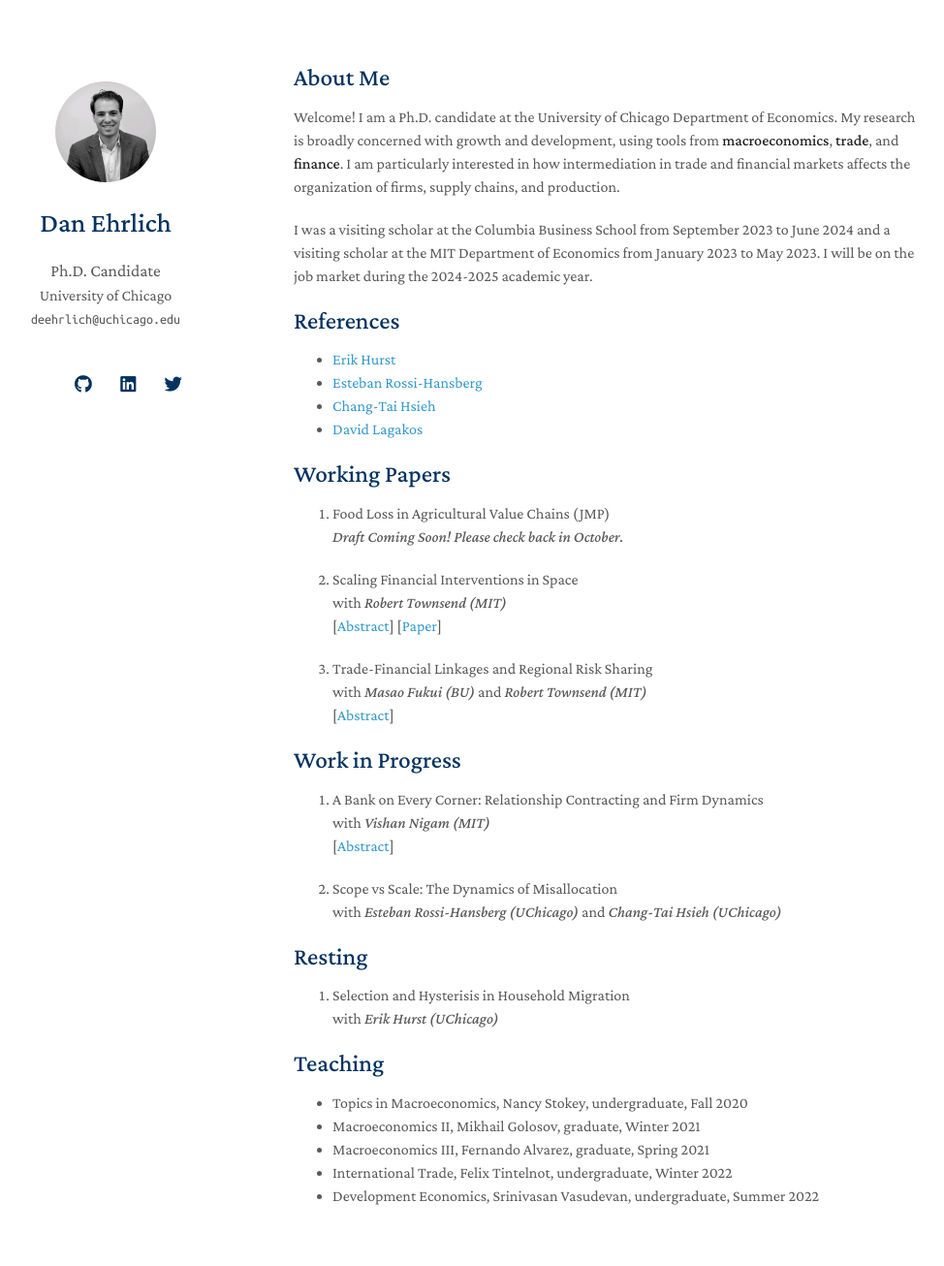
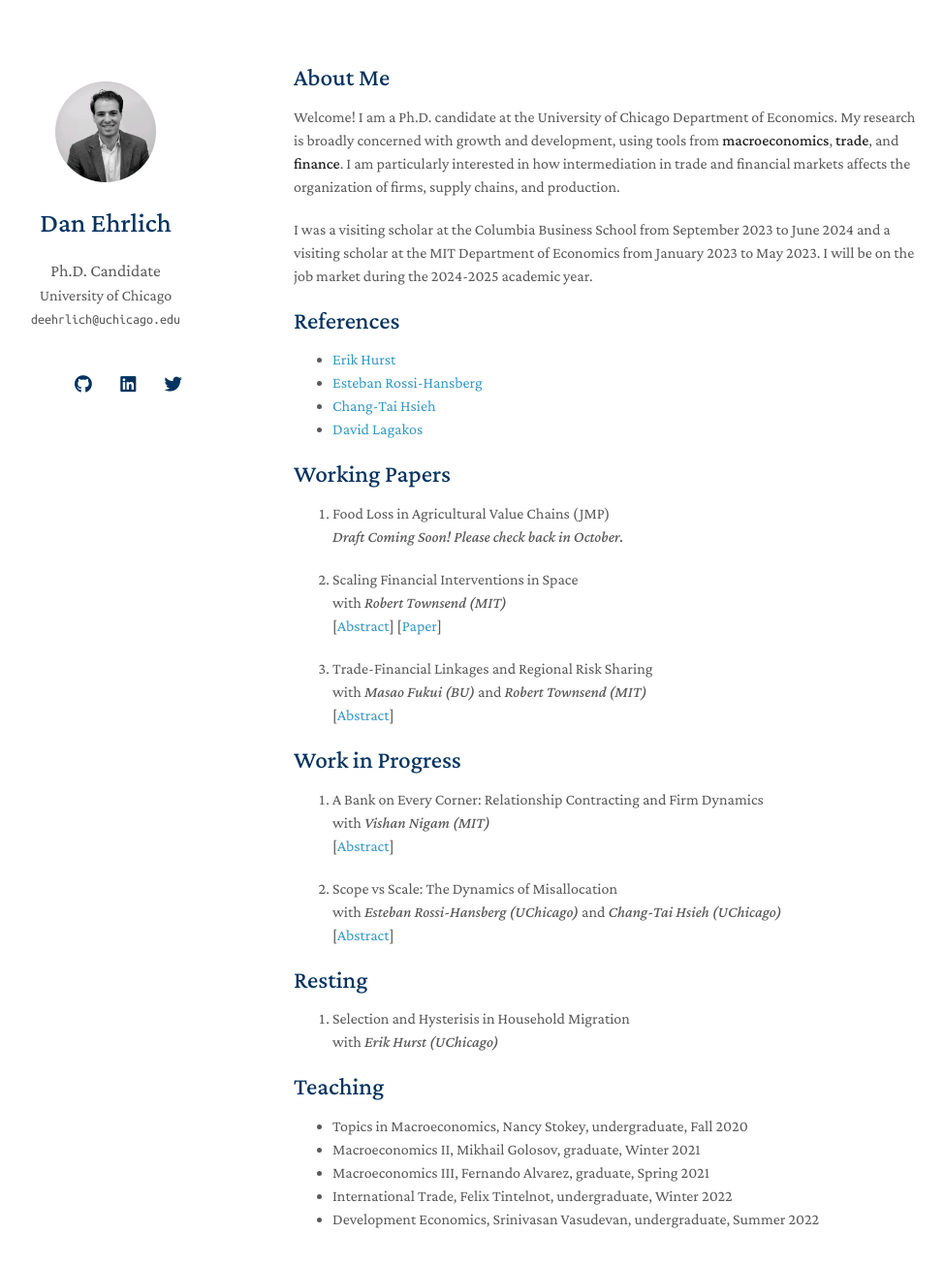
Before and after one commit to danielehrlich/danielehrlich.github.io, a Jekyll site: the page built from index.md, in a window 1280 px wide and 1364 px high. Shown: the top 1306 px of the window at 97% size, without its empty margins (167-1141 px from the left). Built offline with Jekyll 4.4.1, drawn with Linux system fonts in a browser that asks for light colours; nearby versions of some CDN libraries; a style sheet for code colours, icons or effects is not loaded; our own code applies the rules of GitHub Pages for plain Markdown files.

Commit message:
Updating paper abstracts

```diff
--- a/index.md
+++ b/index.md
@@ -35,6 +35,7 @@ with *Vishan Nigam (MIT)*
 
 2. Scope vs Scale: The Dynamics of Misallocation
 with *Esteban Rossi-Hansberg (UChicago)* and *Chang-Tai Hsieh (UChicago)*
+\[[Abstract](Scope_v_Scale_abstract.pdf)\]
 
 ## Resting
 1. Selection and Hysterisis in Household Migration
```
Also changed, not shown: 1 other file.
